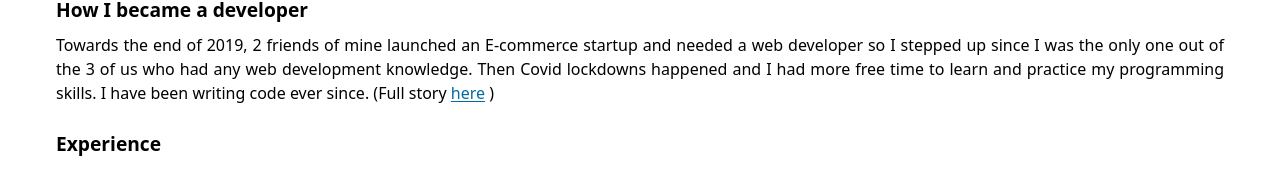
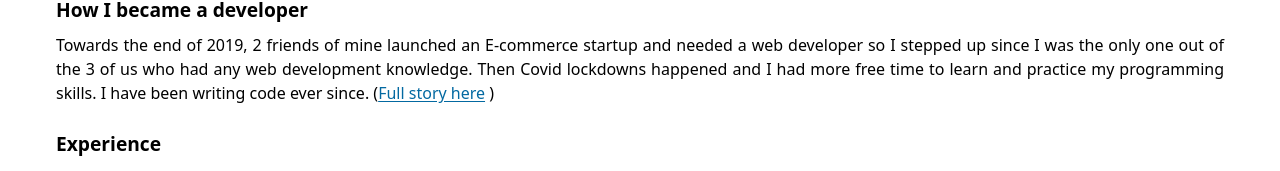
Before and after one commit to AyoubAloui94/My-Portfolio, a React (Vite) app: page /about in a window 1280 px wide. Shown: the part 706-877 px from the top of the page. Built offline with nearby package versions, Linux system fonts and the light colour scheme.

Commit message:
fixed a seo bug

```diff
--- a/src/components/FactsAboutMe.jsx
+++ b/src/components/FactsAboutMe.jsx
@@ -27,9 +27,9 @@ function FactsAboutMe() {
       <Fact>
         <FactTitle>How I became a developer</FactTitle>
         <FactBody>
-          Towards the end of 2019, 2 friends of mine launched an E-commerce startup and needed a web developer so I stepped up since I was the only one out of the 3 of us who had any web development knowledge. Then Covid lockdowns happened and I had more free time to learn and practice my programming skills. I have been writing code ever since. (Full story{" "}
+          Towards the end of 2019, 2 friends of mine launched an E-commerce startup and needed a web developer so I stepped up since I was the only one out of the 3 of us who had any web development knowledge. Then Covid lockdowns happened and I had more free time to learn and practice my programming skills. I have been writing code ever since. (
           <Link className="text-sky-700 hover:text-sky-500 underline underline-offset-2 transition-colors duration-200" to={"/mystory"}>
-            here
+            Full story here
           </Link>{" "}
           )
         </FactBody>
--- a/src/components/MyStory.jsx
+++ b/src/components/MyStory.jsx
@@ -1,5 +1,14 @@
+import { Helmet } from "react-helmet-async"
+
 function MyStory() {
   return (
+    <>
+      <Helmet prioritizeSeoTags>
+        <meta charSet="utf-8" />
+        <title>Web & IT Genius | My Story</title>
+        <meta name="description" content={"This is the story of how I ended up as a web developer despite having a physics degree"} />
+        <link rel="canonical" href="https://webitgenius.com/mystory" />
+      </Helmet>
       <div className="flex flex-col py-6 px-8 items-center gap-4 text-justify">
         <h1 className="text-lg font-bold">Hey there! The name&lsquo;s Ayoub and this is my story</h1>
         <p>I am a college graduate with a physics degree. During my early years of university, I learned the basics of Web development, such as HTML, CSS and a little bit of Javascript. Later on, I had more exposure to programming languages such as C, C++, Python and even good old Fortran. Even though the programming I did in university and during internships was applied to physics (simulations of collisions between particles, calculating integrals, etc..) I still had fun learning and writing it.</p>
@@ -11,6 +20,7 @@ function MyStory() {
         <p>I became the Shopify guru in my circle by that point, not only did I know the Shopify admin panel like the back of my hand, but whatever features or optimizations the Shopify themes lacked, big or small, I could implement with a few lines of code.</p>
         <p>By that point, it was getting harder to keep our startup afloat because of the economic situation and it was time for me to find another source of income, so I opened my own auto-entreprise Web & IT Genius and I went on to build and maintain multiple sites on Shopify for friends and aquaintances as a freelancer. The more time I spent writing code, the more I understood that this is the career path for me. And so I decided to take a dedicated programming course and learn as much as I can about Javascript. What started as a 20 hour Fullstack Web developer course ended up as hundreds of hours worth of courses learning about data structures, responsive design, front-end, back-end, databases, NodeJs, MongoDB, React, React Native, etc.. and hundreds of hours more spent building websites and apps for customers and for my own fun and learning.</p>
       </div>
+    </>
   )
 }
 
--- a/src/pages/About.jsx
+++ b/src/pages/About.jsx
@@ -8,7 +8,7 @@ function About() {
       <Helmet prioritizeSeoTags>
         <meta charSet="utf-8" />
         <title>Web & IT Genius | About</title>
-        <meta name="description" content={`${"test"}`} />
+        <meta name="description" content={"Here is my skillset along with some more info about me"} />
         <link rel="canonical" href="https://webitgenius.com/about" />
       </Helmet>
       <Skills />
```
Lines whose indentation alone changed are shown as unchanged.
